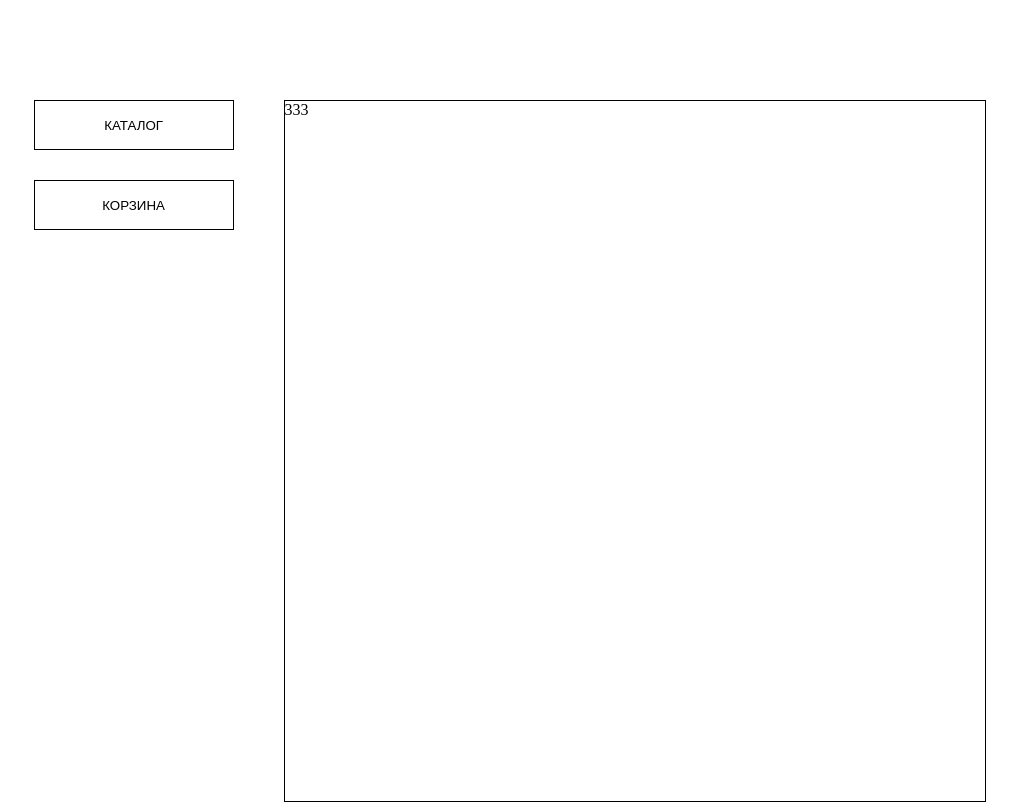
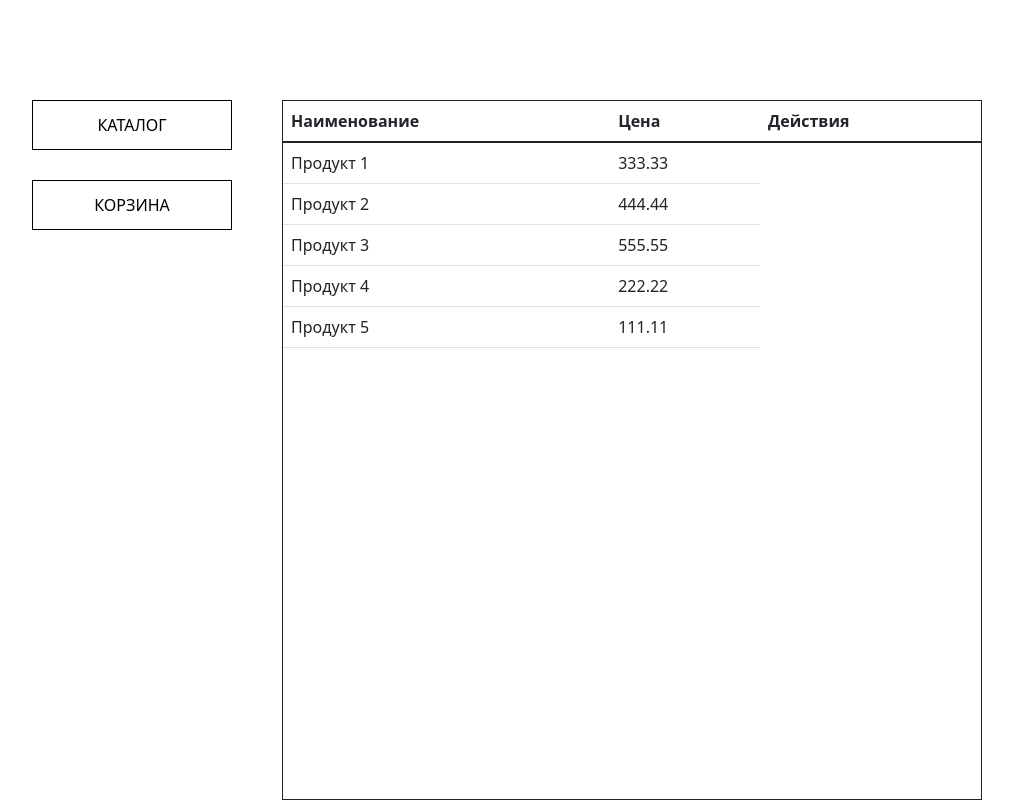
Before and after one commit to sasha-is-permi/vue-test15, a Vue app: page / in a window 1280 px wide. Shown: the whole page, without its empty margins (260-1277 px from the left). Built offline with nearby package versions, Linux system fonts and the light colour scheme.

Commit message:
создание каталога

```diff
--- a/public/index.html
+++ b/public/index.html
@@ -5,6 +5,10 @@
     <meta http-equiv="X-UA-Compatible" content="IE=edge">
     <meta name="viewport" content="width=device-width,initial-scale=1.0">
     <link rel="icon" href="<%= BASE_URL %>favicon.ico">
+     <!-- CSS only -->
+     <link href="https://cdn.jsdelivr.net/npm/bootstrap@5.1.1/dist/css/bootstrap.min.css" rel="stylesheet" integrity="sha384-F3w7mX95PdgyTmZZMECAngseQB83DfGTowi0iMjiWaeVhAn4FJkqJByhZMI3AhiU" crossorigin="anonymous">
+     <!-- JavaScript Bundle with Popper -->
+     <script src="https://cdn.jsdelivr.net/npm/bootstrap@5.1.1/dist/js/bootstrap.bundle.min.js" integrity="sha384-/bQdsTh/da6pkI1MST/rWKFNjaCP5gBSY4sEBT38Q/9RBh9AH40zEOg7Hlq2THRZ" crossorigin="anonymous"></script>
     <title><%= htmlWebpackPlugin.options.title %></title>
   </head>
   <body>
--- a/src/components/CatalogOfProducts.vue
+++ b/src/components/CatalogOfProducts.vue
@@ -1,6 +1,23 @@
 <template>
   <div>
-    333
+    <table class="table align-middle caption-top">
+                            <thead>
+                              <tr>
+                                <th v-for ="item in thArray" :key="item"  scope="col">{{item}}</th>
+                               </tr>
+                            </thead>
+                            <tbody>
+                              <tr v-for="(item,index) in catalog" :key="index" >
+                                <td>{{ item.name }}</td>
+                                <td>
+                                   {{ item.price }}
+                                </td>
+
+                              </tr>
+
+                            </tbody>
+</table>
+
   </div>
 
 </template>
@@ -10,6 +27,7 @@ export default {
   name: 'CatalogOfProducts',
   data(){
     return{
+      thArray:  ['Наименование','Цена','Действия'] ,
 
     }
   },
--- a/src/store/index.js
+++ b/src/store/index.js
@@ -7,8 +7,9 @@ import data from "../../2_catalog_19-06-2023.json";
 
 export default new Vuex.Store({
   state: {
-    catalog: []
-  },
+    catalog: [],
+    bascket: []
+},
 
   mutations: {
          // записываем в state полученную информацию
```
